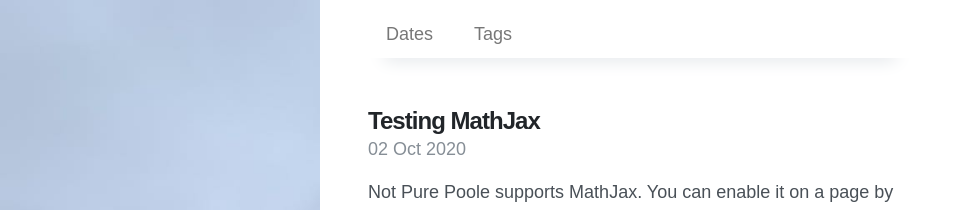
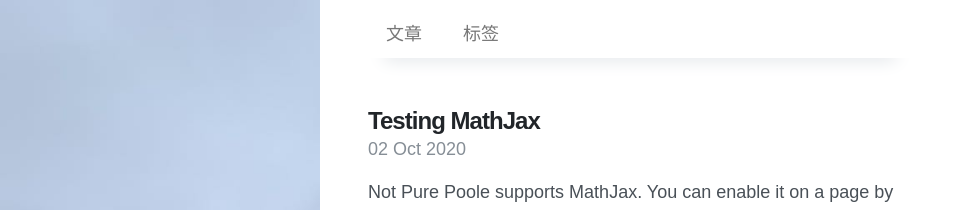
Before and after one commit to A-Kevin1217/sky, a Jekyll site: the page built from index.html, in a window 1280 px wide. Shown: the top 210 px of the page, without its empty margins (0-975 px from the left). Built offline with Jekyll 4.4.1, drawn with Linux system fonts in a browser that asks for light colours; nearby versions of some CDN libraries; the list of posts is cut into pages by our own code.

Commit message:
Update archive.yml

```diff
--- a/_data/archive.yml
+++ b/_data/archive.yml
@@ -1,9 +1,9 @@
 - type: dates
-  title: Dates
+  title: 文章
   url: /dates/
 #- type: categories
-#  title: Categories
+#  title: 分类
 #  url: /categories/
 - type: tags
-  title: Tags
+  title: 标签
   url: /tags/
```
